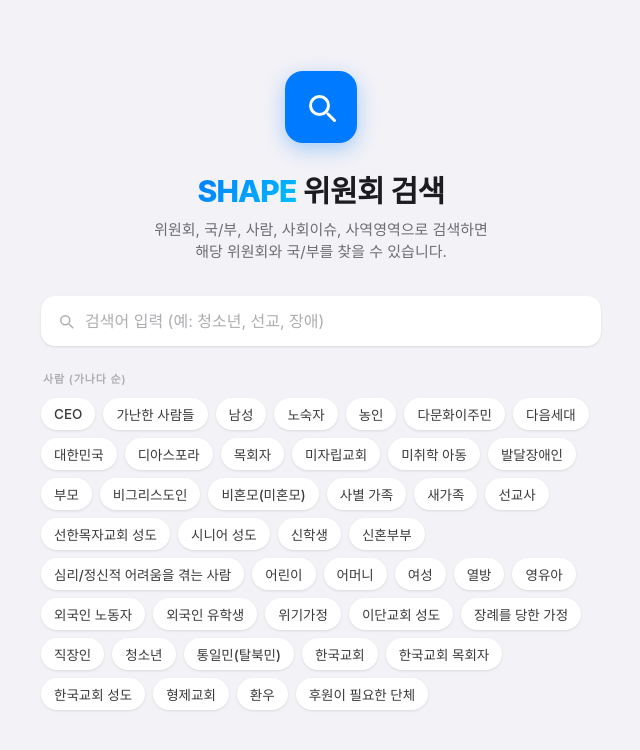
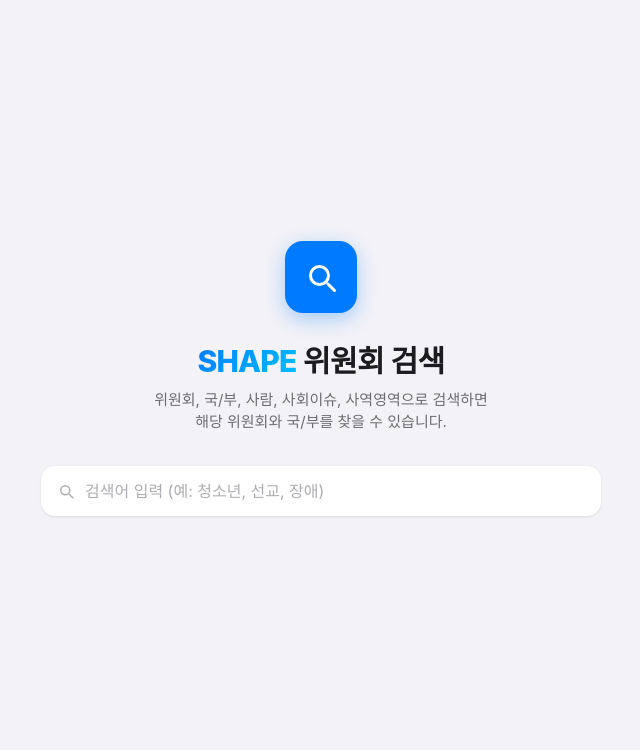
Before and after one commit to abraham35721/44th-SHAPE, a plain HTML site: page index.html in a window 1280 px wide. Shown: the whole page, without its empty margins (319-959 px from the left). Drawn offline with Linux system fonts and the light colour scheme.

Commit message:
Add files via upload

```diff
--- a/index.html
+++ b/index.html
@@ -466,7 +466,7 @@
   .empty-sub { font-size: 14px; }
 
   /* ── Mobile ── */
-  @media (max-width: 480px) {
+@media (max-width: 480px) {
     .hero-title { font-size: 26px; }
     .hero-icon { width: 64px; height: 64px; border-radius: 18px; }
     .hero-icon svg { width: 32px; height: 32px; }
@@ -696,8 +696,7 @@
       <button class="clear-btn" id="heroClear">✕</button>
     </div>
 
-    <div class="tags-label">사람 (가나다 순)</div>
-    <div class="tags-wrap" id="heroTags"></div>
+  </div>
 
   </div>
 </div>
```
